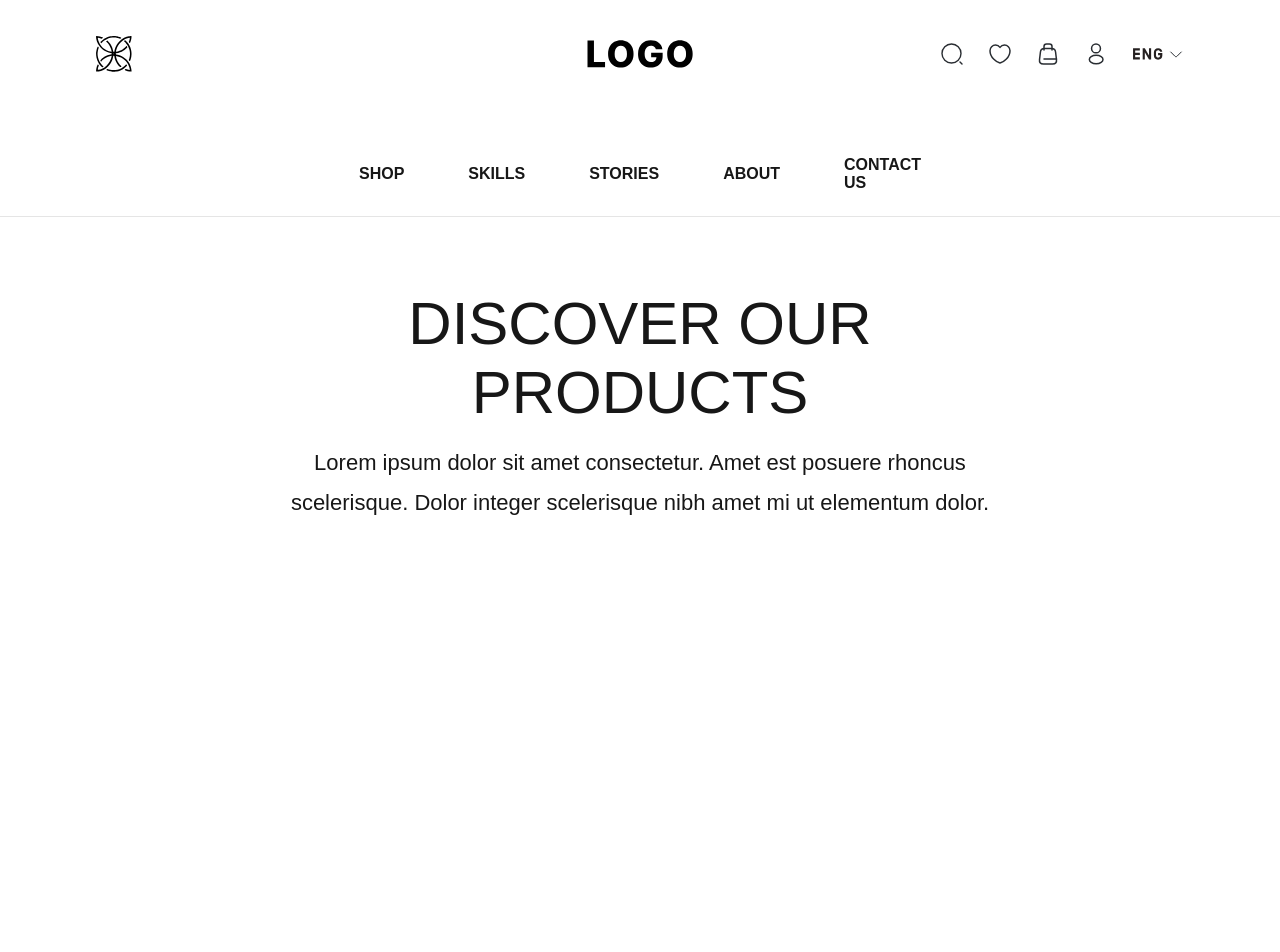
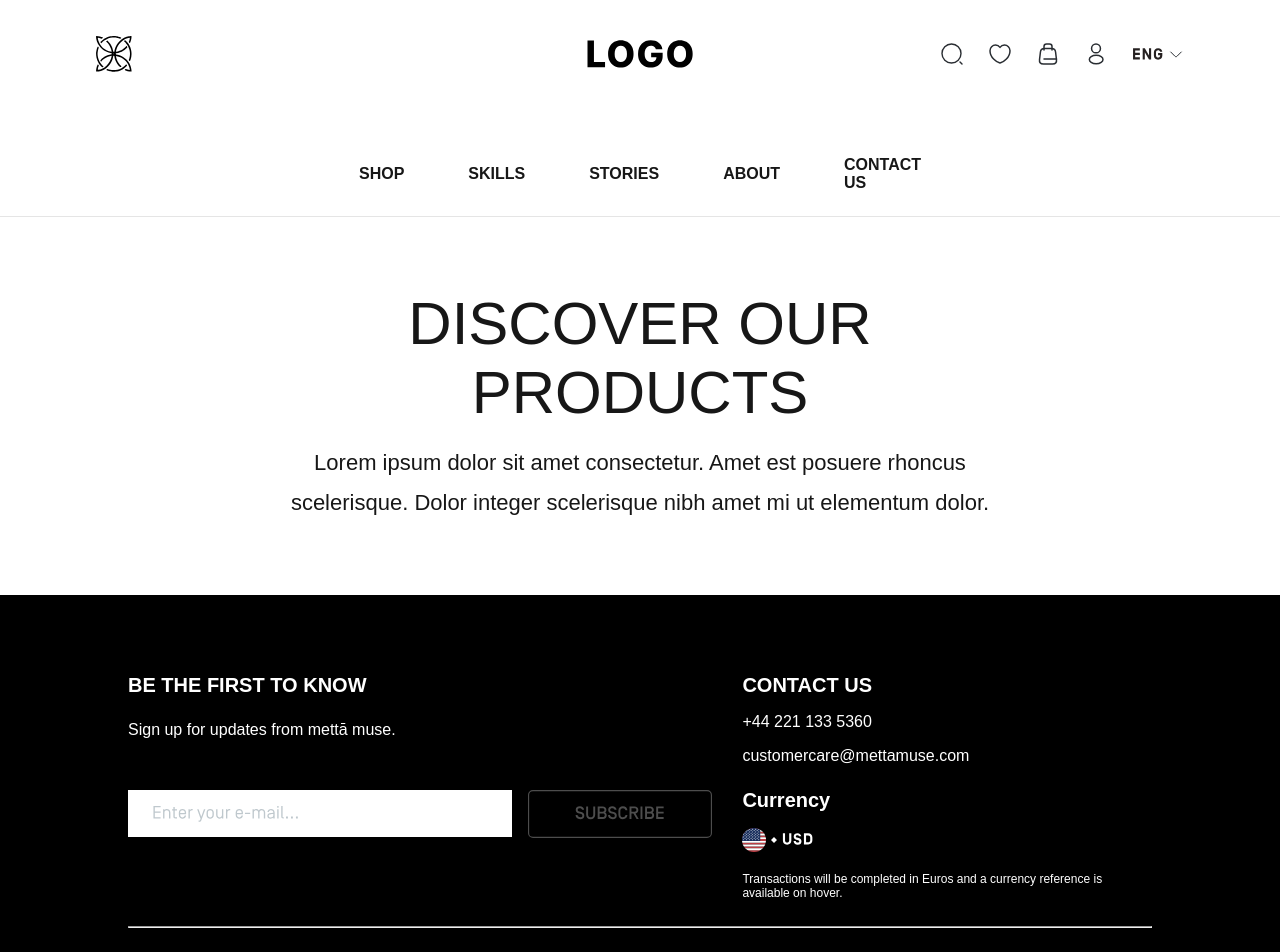
Before and after one commit to singh-ritu/Appscrip-task-ritu-singh, a Next.js app: page / in a window 1280 px wide. Shown: the top 952 px of the page. Before the commit the page ends 800 px from the top, so only its background shows below. Built offline with nearby package versions, Linux system fonts and the light colour scheme.

Commit message:
feat: footer's Top section added

```diff
--- /dev/null
+++ b/src/app/components/footer/footer.js
@@ -0,0 +1,41 @@
+import React from "react";
+import subscribe from "@/assets/Subscribe.svg";
+import styles from "./footer.module.css";
+import Image from "next/image";
+import language from "@/assets/Language.svg";
+
+function Footer() {
+  return (
+    <div className={styles.parentFooter}>
+      <div className={styles.topsection}>
+        <div className={styles.topright}>
+          <p className={styles.toprightheading}>BE THE FIRST TO KNOW</p>
+          <p className={styles.toprightsubheading}>
+            Sign up for updates from mettā muse.
+          </p>
+          <Image
+            src={subscribe}
+            alt="subscribe"
+            width={584}
+            height={48}
+            className={styles.Image}
+          />
+        </div>
+        <div className={styles.topleft}>
+          <p className={styles.topleftheading}>CONTACT US</p>
+          <p className={styles.phonenumber}>+44 221 133 5360</p>
+          <p className={styles.mail}>customercare@mettamuse.com</p>
+          <p className={styles.currency}>Currency</p>
+          <Image src={language} alt="language" width={72} height={24} />
+          <p className={styles.transactions}>
+            Transactions will be completed in Euros and a currency reference is
+            available on hover.
+          </p>
+        </div>
+      </div>
+      <hr />
+    </div>
+  );
+}
+
+export { Footer };
--- /dev/null
+++ b/src/app/components/footer/footer.module.css
@@ -0,0 +1,61 @@
+.parentFooter{
+  width: 100%;
+  background-color: black;
+  color: white;
+  padding: 79px 128px;
+}
+.topsection{
+  display: flex;
+  justify-content: space-between;
+}
+.topright{
+  width: 60%;
+}
+.toprightheading{
+  font-family: sans-serif;
+  font-size: 20px;
+  font-weight: 700;
+  padding-bottom: 24px;
+}
+.toprightsubheading{
+  font-family: sans-serif;
+  font-size: 16px;
+  font-weight: 400;
+  padding-bottom: 51px;
+}
+.Image{
+  margin-bottom: 72px;
+}
+.topleft{
+  width: 40%;
+}
+.topleftheading{
+  font-family: sans-serif;
+  font-size: 20px;
+  font-weight: 700;
+  padding-bottom: 16px;
+}
+.phonenumber{
+  font-family: sans-serif;
+  font-weight: 400;
+  font-size: 16px;
+  padding-bottom: 16px;
+}
+.mail{
+  font-family: sans-serif;
+  font-weight: 400;
+  font-size: 16px;
+  padding-bottom: 24px;
+}
+.currency{
+  font-family: sans-serif;
+  font-size: 20px;
+  font-weight: 700;
+  padding-bottom: 16px;
+}.transactions{
+  font-family: sans-serif;
+  font-weight: 400;
+  font-size: 12px;
+  padding-top: 16px;
+  padding-bottom: 26px;
+}
--- /dev/null
+++ b/src/app/components/footer/index.js
@@ -0,0 +1,2 @@
+import { Footer } from "./footer";
+export default Footer;
--- a/src/app/components/products/products.js
+++ b/src/app/components/product/products.js
@@ -1,5 +1,5 @@
 import React from "react";
-import style from "./main.module.css";
+import style from "./products.module.css";
 
 function Products() {
   return (
--- a/src/app/page.js
+++ b/src/app/page.js
@@ -1,7 +1,8 @@
 import styles from "./page.module.css";
 import Header from "./components/header";
 import Navbar from "./components/navbar";
-import Products from "./components/products";
+import Products from "./components/product";
+import Footer from "./components/footer";
 
 export default function Home() {
   return (
@@ -13,7 +14,9 @@ export default function Home() {
       <main className={styles.main}>
         <Products />
       </main>
-      <footer className={styles.footer}></footer>
+      <footer className={styles.footer}>
+        <Footer />
+      </footer>
     </div>
   );
 }
```
Also changed, not shown: src/app/components/product/index.js (renamed from src/app/components/products/index.js), src/app/components/product/products.module.css (renamed from src/app/components/products/main.module.css), src/assets/Language.svg (added), src/assets/Subscribe.svg (added).
